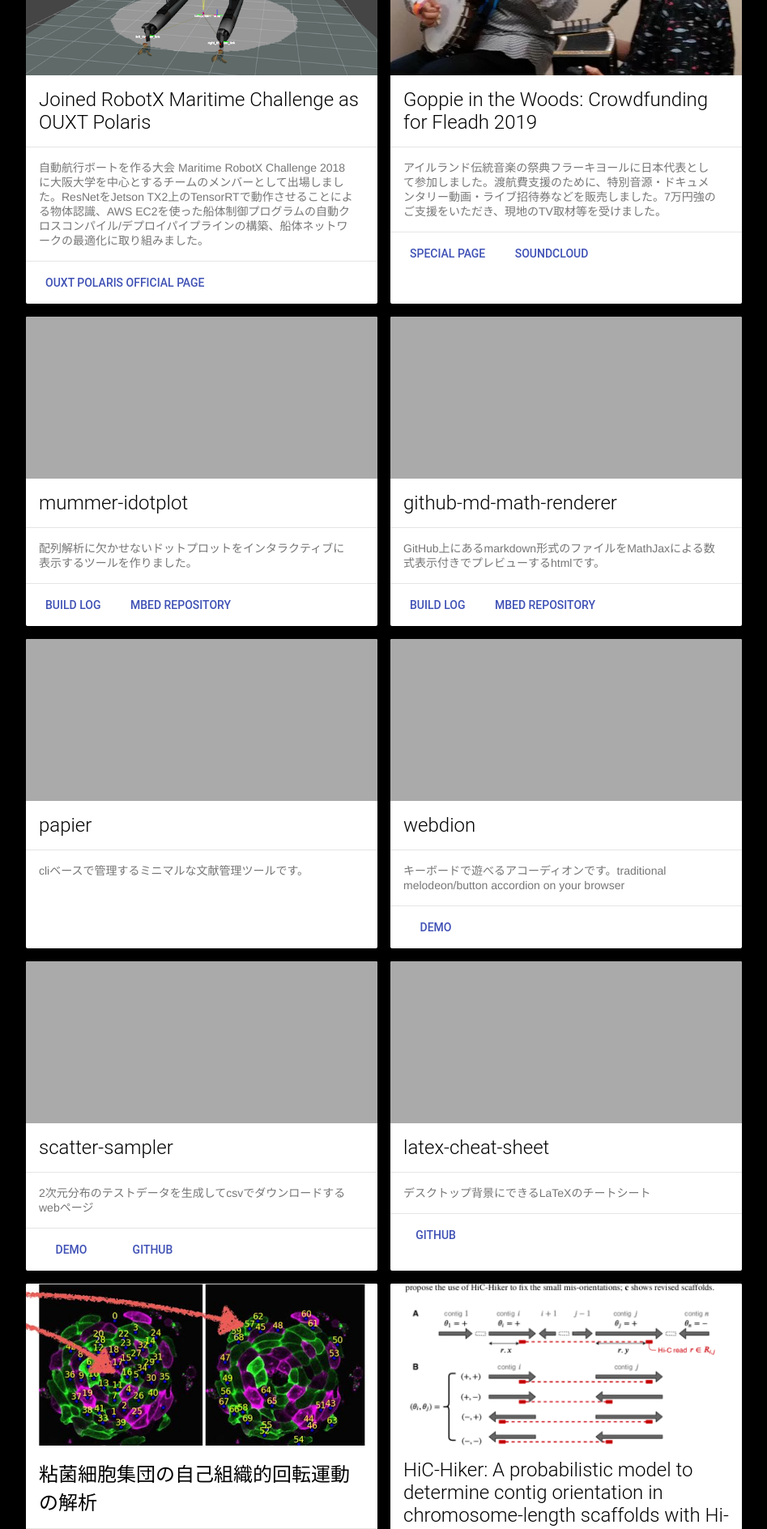
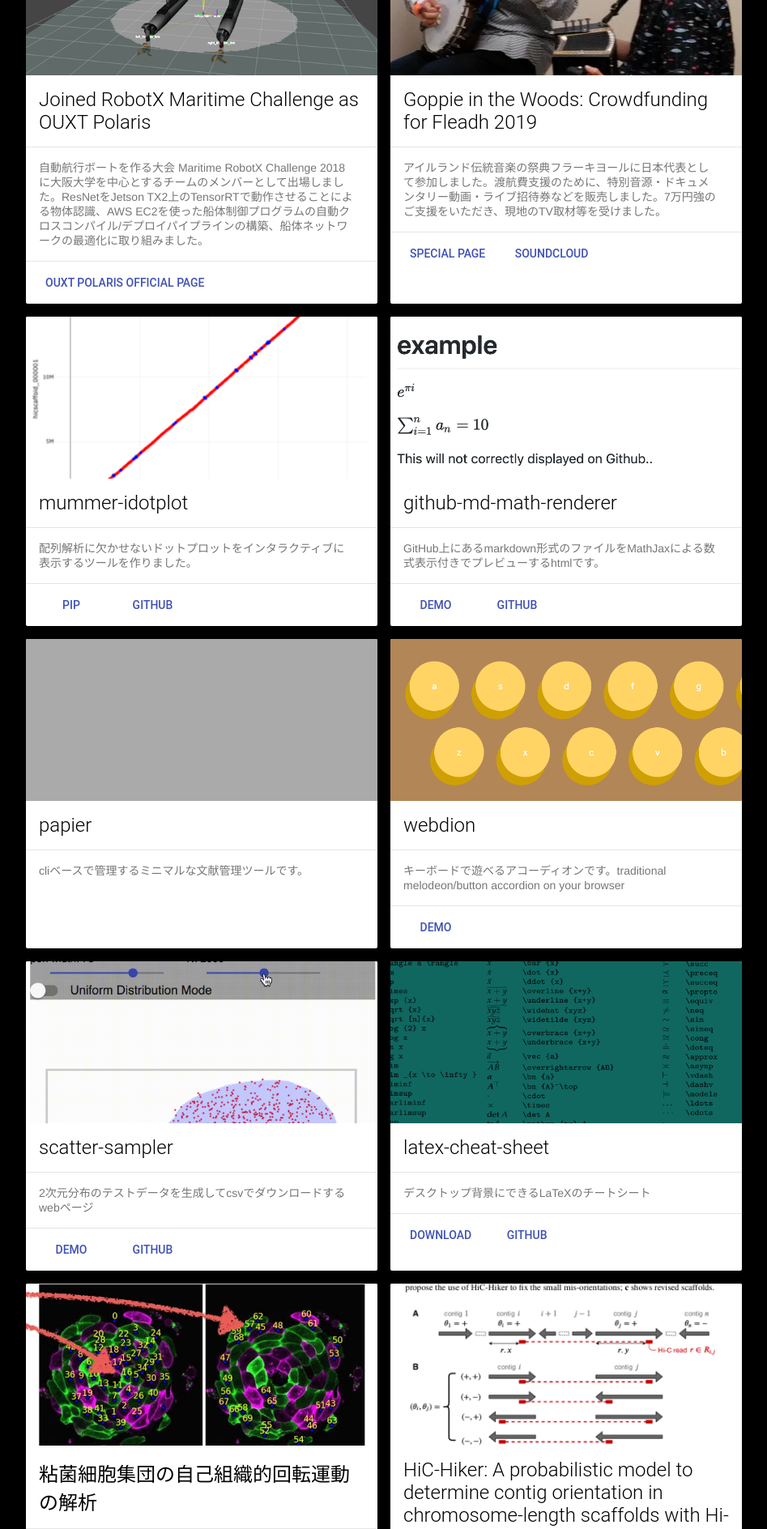
Before and after one commit to ryought/ryought.github.io, a Jekyll site: the page built from projects.html, in a window 1280 px wide. Shown: the part 333-2221 px from the top of the page at 81% size, without its empty margins (166-1113 px from the left). Built offline with Jekyll 4.4.1, drawn with Linux system fonts in a browser that asks for light colours.

Commit message:
add projects

```diff
--- a/_data/projects.yml
+++ b/_data/projects.yml
@@ -17,31 +17,35 @@
 
 - title: 'mummer-idotplot'
   description: 配列解析に欠かせないドットプロットをインタラクティブに表示するツールを作りました。
+  image: /assets/dotplot.png
   links:
-    - title: Build Log
-      url: https://os.mbed.com/users/ryought/notebook/qrdronembed_quadcopter-building-log/
-    - title: mbed Repository
-      url: https://os.mbed.com/users/ryought/notebook/qrdrone/
+    - title: pip
+      url: https://pypi.org/project/mummer-idotplot/
+    - title: GitHub
+      url: https://github.com/ryought/mummer-idotplot
 
 - title: 'github-md-math-renderer'
   description: GitHub上にあるmarkdown形式のファイルをMathJaxによる数式表示付きでプレビューするhtmlです。
+  image: /assets/math.png
   links:
-    - title: Build Log
-      url: https://os.mbed.com/users/ryought/notebook/qrdronembed_quadcopter-building-log/
-    - title: mbed Repository
-      url: https://os.mbed.com/users/ryought/notebook/qrdrone/
+    - title: Demo
+      url: https://ryought.app/github-md-math-renderer/#https://raw.githubusercontent.com/ryought/github-md-math-renderer/master/README.md
+    - title: GitHub
+      url: https://github.com/ryought/github-md-math-renderer
 
 - title: 'papier'
   description: cliベースで管理するミニマルな文献管理ツールです。
 
 - title: 'webdion'
   description: キーボードで遊べるアコーディオンです。traditional melodeon/button accordion on your browser
+  image: /assets/webdion.png
   links:
     - title: Demo
       url: https://ryought.app/webdion/
 
 - title: 'scatter-sampler'
   description: 2次元分布のテストデータを生成してcsvでダウンロードするwebページ
+  image: /assets/scatter.png
   links:
     - title: Demo
       url: https://ryought.app/scatter-sampler/web/index.html
@@ -50,7 +54,10 @@
 
 - title: 'latex-cheat-sheet'
   description: デスクトップ背景にできるLaTeXのチートシート
+  image: /assets/latex.png
   links:
+    - title: Download
+      url: https://github.com/ryought/latex-cheat-sheet/raw/master/kabegami.pdf
     - title: GitHub
       url: https://github.com/ryought/latex-cheat-sheet
 
--- a/_layouts/default.html
+++ b/_layouts/default.html
@@ -2,7 +2,7 @@
 <html lang="ja">
 <head>
   <meta charset="utf-8"/>
-  <title>Ryought::Lab | {{ page.title }}</title>
+  <title>{{ page.title }} | Ryought::Lab</title>
   <meta name="viewport" content="width=device-width, initial-scale=1.0, maximum-scale=1.0">
   <link rel="stylesheet" href="https://fonts.googleapis.com/icon?family=Material+Icons">
   <link rel="stylesheet" href="https://code.getmdl.io/1.3.0/material.indigo-pink.min.css">
```
Also changed, not shown: assets/dotplot.png (added), assets/latex.png (added), assets/math.png (added), assets/scatter.png (added), assets/webdion.png (added).
